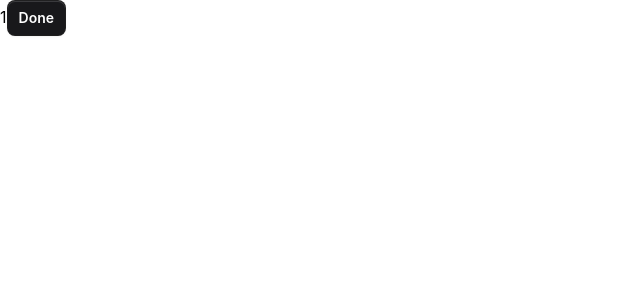
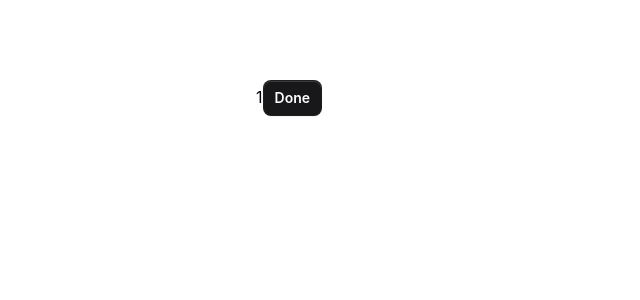
Before and after one commit to seheon99/vocabulary-workshop, a Next.js app: page /vocabulary/1/edit in a window 1280 px wide. Shown: the top 300 px of the page, without its empty margins (0-640 px from the left). Built offline with nearby package versions, Linux system fonts and the light colour scheme; a web font is replaced by a local one.

Commit message:
feature: Add top margin and max width by layout.tsx

```diff
--- a/src/app/vocabulary/[id]/page.tsx
+++ b/src/app/vocabulary/[id]/page.tsx
@@ -11,7 +11,7 @@ export default async function Vocabulary({
   const term = await findTerm(id);
 
   return (
-    <main className="mx-auto mt-20 flex max-w-3xl flex-col items-center gap-10">
+    <main className="flex flex-col items-center gap-10">
       <Strong className="text-3xl font-bold">{term?.name}</Strong>
       <form className="w-full" action={submitAnswer}>
         <Field>
--- /dev/null
+++ b/src/app/vocabulary/layout.tsx
@@ -0,0 +1,7 @@
+export default function RootLayout({
+  children,
+}: Readonly<{
+  children: React.ReactNode;
+}>) {
+  return <div className="mx-auto mt-20 max-w-3xl">{children}</div>;
+}
```
